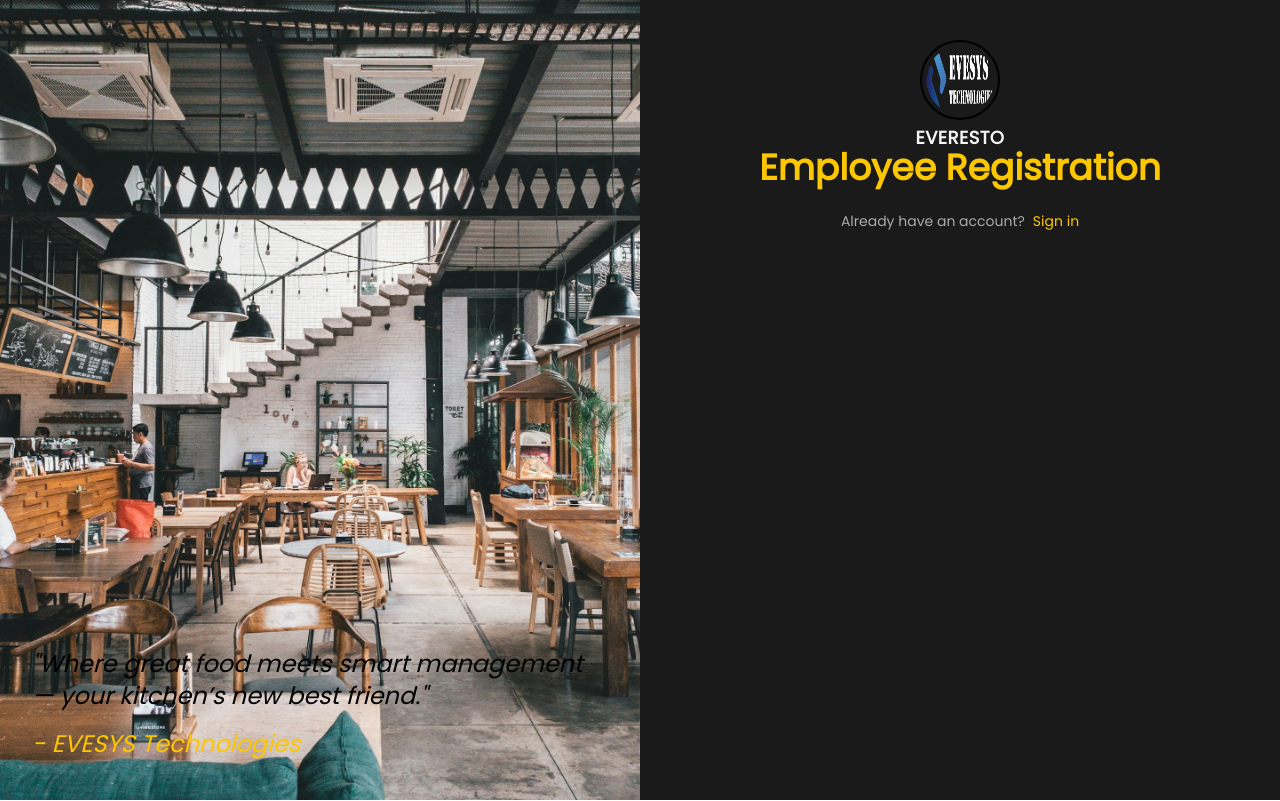
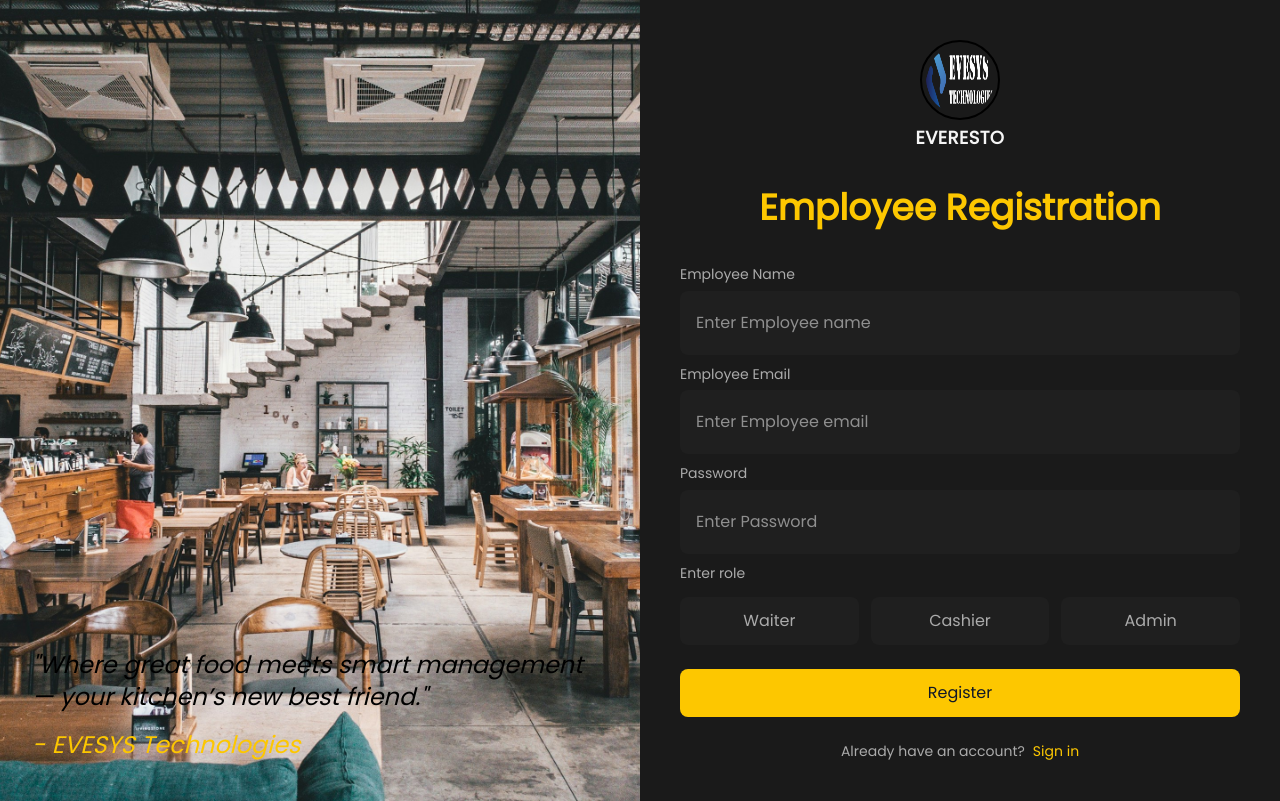
Before and after one commit to tharindu009/EVESYSResto, a React (Vite) app in the folder frontend/: page /login in a window 1280 px wide. Built offline with nearby package versions, Linux system fonts and the light colour scheme.

Commit message:
complete reg design

```diff
--- a/frontend/src/components/login/Register.jsx
+++ b/frontend/src/components/login/Register.jsx
@@ -5,8 +5,49 @@
         <div>
             <form>
                 <div>
-                    <label htmlFor="" className='block text-[#ababab] mb-2 text-sm font-medium'></label>
+                    <label htmlFor="" className='block text-[#ababab] mb-2 text-sm font-medium'>
+                        Employee Name
+                    </label>
+                    <div className="flex item-center rounded-lg p-5 px-4 bg-[#1f1f1f]">
+                        <input type="text" name='name' placeholder='Enter Employee name' className='gb-transparent flex-1 text-white focus:outline-none' required />
+                    </div>
                 </div>
+                <div>
+                    <label htmlFor="" className='block text-[#ababab] mb-2 mt-3 text-sm font-medium'>
+                        Employee Email
+                    </label>
+                    <div className="flex item-center rounded-lg p-5 px-4 bg-[#1f1f1f]">
+                        <input type="email" name='name' placeholder='Enter Employee email' className='gb-transparent flex-1 text-white focus:outline-none' required />
+                    </div>
+                </div>
+                <div>
+                    <label htmlFor="" className='block text-[#ababab] mb-2 mt-3 text-sm font-medium'>
+                        Password
+                    </label>
+                    <div className="flex item-center rounded-lg p-5 px-4 bg-[#1f1f1f]">
+                        <input type="password" name='name' placeholder='Enter Password' className='gb-transparent flex-1 text-white focus:outline-none' required />
+                    </div>
+                </div>
+                <div>
+                    <label htmlFor="" className='block text-[#ababab] mb-2 mt-3 text-sm font-medium'>
+                        Enter role
+                    </label>
+                    <div className="flex items-center gap-3 mt-4">
+                        {["Waiter", "Cashier", "Admin"].map((role) => {
+                            return (
+                                <button
+                                    key={role}
+                                    type='button'
+                                    className='bg-[#1f1f1f] px-4 py-3 w-full rounded-lg text-[#ababab] cursor-pointer hover:border border-indigo-600'>
+                                    {role}
+                                </button>
+                            )
+                        })}
+                    </div>
+                </div>
+                <button type='submit' className='w-full mt-6 py-3 rounded-lg text-lg bg-yellow-400 text-gray-900 font-bold'>
+                    Register
+                </button>
             </form>
         </div>
     )
--- a/frontend/src/pages/Login.jsx
+++ b/frontend/src/pages/Login.jsx
@@ -1,6 +1,7 @@
 import React from 'react'
 import Loginimage from "../assets/images/restaurant-img.jpg"
 import logo from '../assets/images/logo.png'
+import Register from '../components/login/Register'
 
 const Login = () => {
     return (
@@ -28,9 +29,9 @@
                     <img src={logo} alt="" className='h-20 w-20 border-2 rounded-full p-1' />
                     <h1 className='text-lg font-semibold text-[#f5f5f5] tracking-wide'>EVERESTO</h1>
                 </div>
-                <h2 className='text-4xl text-center mt-10 font-semibold text-yellow-400 mb-10'>Employee Registration</h2>
+                <h2 className='text-4xl text-center mt-10 font-semibold text-yellow-400 mb-10 py-10'>Employee Registration</h2>
                 {/* components */}
-
+                <Register />
 
                 <div className='flex justify-center mt-6'>
                     <p className='text-sm text-[#ababab]'>Already have an account?
```
Also changed, not shown: 1 other file (tests, documents, lock files or other folders).
